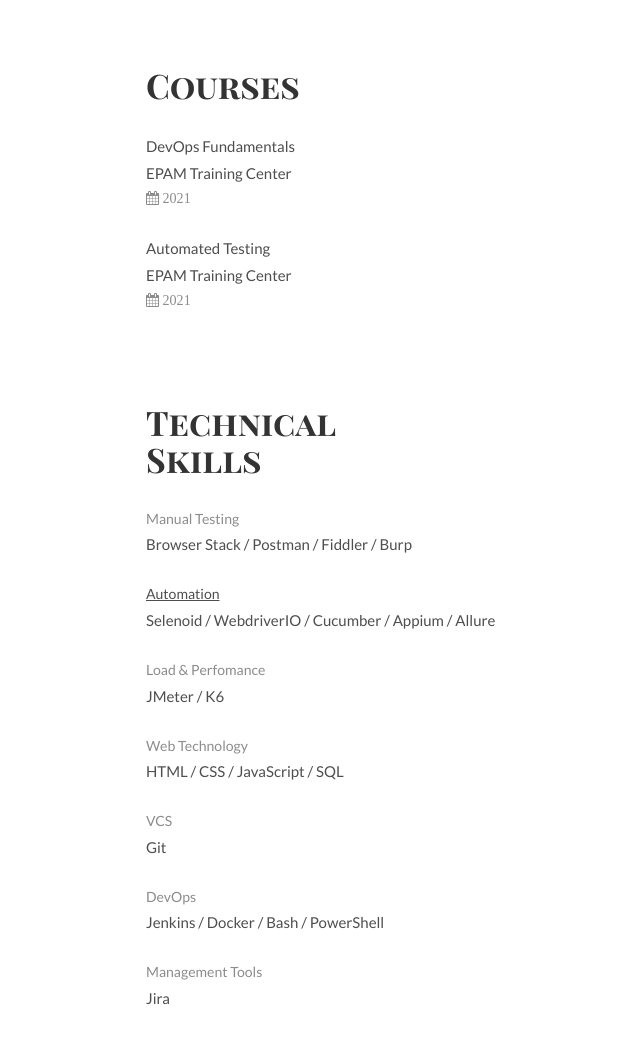
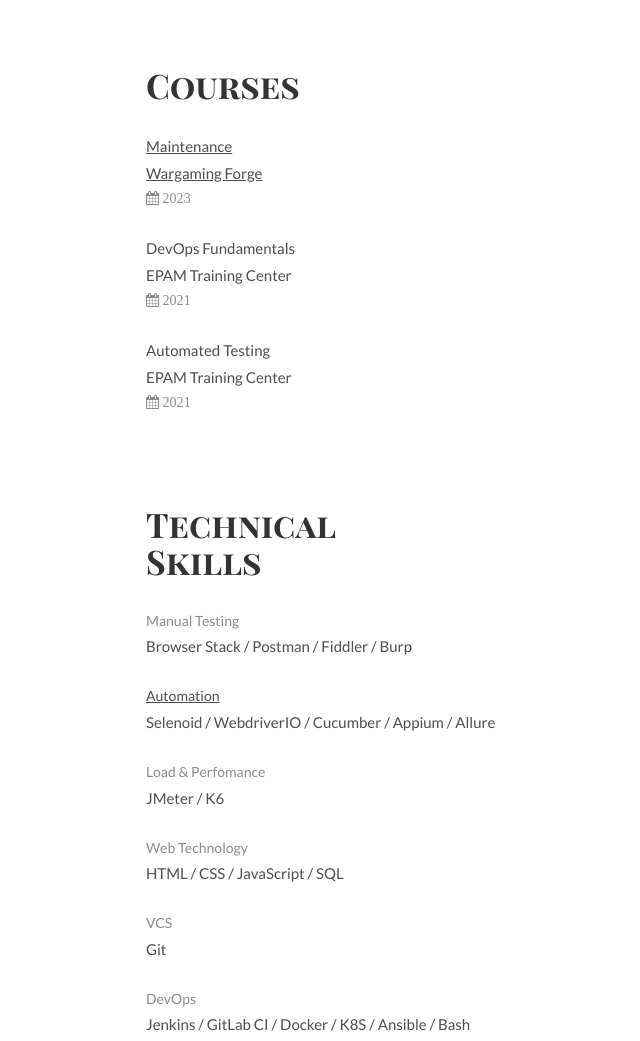
Before and after one commit to vierhein/my-page, a plain HTML site: page index.html in a window 1280 px wide. Shown: the part 1280-2321 px from the top of the page, without its empty margins (183-823 px from the left). Drawn offline with Linux system fonts and the light colour scheme.

Commit message:
update skill list, add wgforge cert

```diff
--- a/index.html
+++ b/index.html
@@ -99,6 +99,11 @@
 		<div class="container">
 			<h1>Courses</h1>
 			<ul class="courses-list list-flat">
+				<li><a target="_blank" href="https://github.com/vierhein/my-page/blob/main/img/wg-cert.png">Maintenance</a></li>
+				<li><a target="_blank" href="https://wgforge.wargaming.com/">Wargaming Forge</a></li>
+				<i class="fa fa-calendar location-calend"> 2023</i>
+			</ul>
+			<ul class="courses-list list-flat">
 				<li>DevOps Fundamentals</li>
 				<li>EPAM Training Center</li>
 				<i class="fa fa-calendar location-calend"> 2021</i>
@@ -136,7 +141,7 @@
 			</ul>
 			<ul class="skill-list list-flat">
 				<li>DevOps</li>
-				<li>Jenkins / Docker / Bash / PowerShell</li>
+				<li>Jenkins / GitLab CI / Docker / K8S / Ansible / Bash </li>
 			</ul>
 			<ul class="skill-list list-flat">
 				<li>Management Tools</li>
```
Also changed, not shown: img/wg-cert.png (added).
